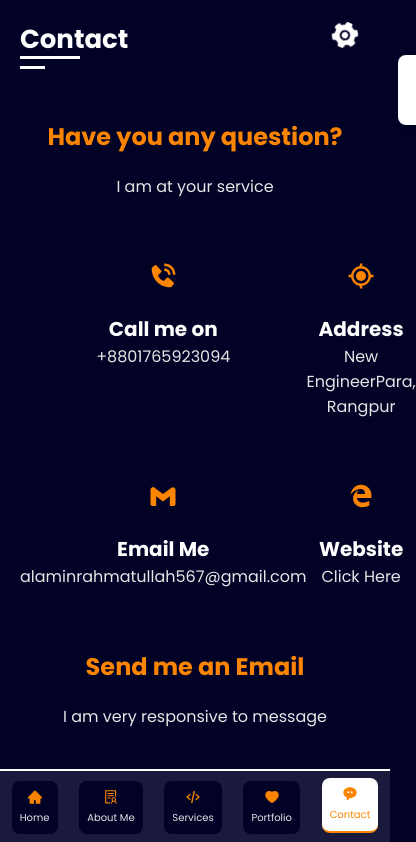
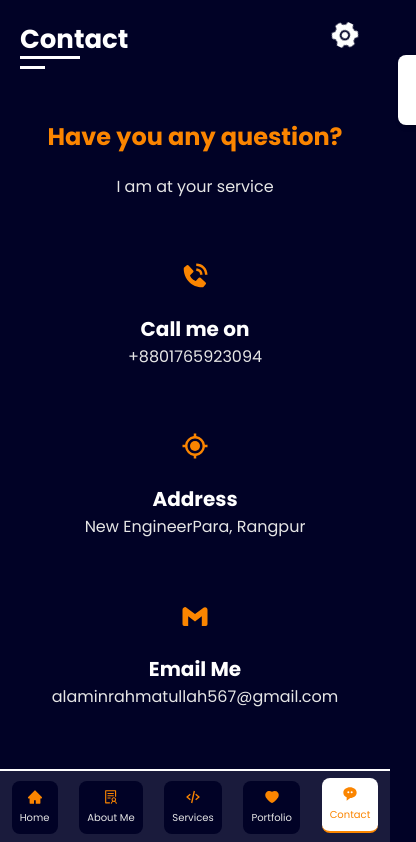
Before and after one commit to alamin360am/portfolio-client, a React (Vite) app: page /contact in a window 390 px wide. Shown: the top 842 px of the page, 416 px wide, since content can reach past the window. Built offline with nearby package versions, Linux system fonts and the light colour scheme.

Commit message:
bug fixed

```diff
--- a/src/Pages/Portfolio/portfolio.css
+++ b/src/Pages/Portfolio/portfolio.css
@@ -3,7 +3,7 @@
     border-radius: 5px;
     background-color: var(--menu-background-color);
     border: 0.6rem solid var(--menu-background-color);
-    height: 30rem;
+    height: 32rem;
     cursor: pointer;
     display: flex;
     align-items: flex-start;
--- a/src/index.css
+++ b/src/index.css
@@ -292,7 +292,7 @@ section {
   }
 
   .grid-4-col {
-    grid-template-columns: repeat(3, 1fr);
+    grid-template-columns: repeat(2, 1fr);
   }
 
   .grid-5-col {
@@ -316,7 +316,7 @@ section {
   }
 
   .grid-4-col {
-    grid-template-columns: repeat(2, 1fr);
+    grid-template-columns: repeat(1, 1fr);
   }
 
   .grid-5-col {
```
